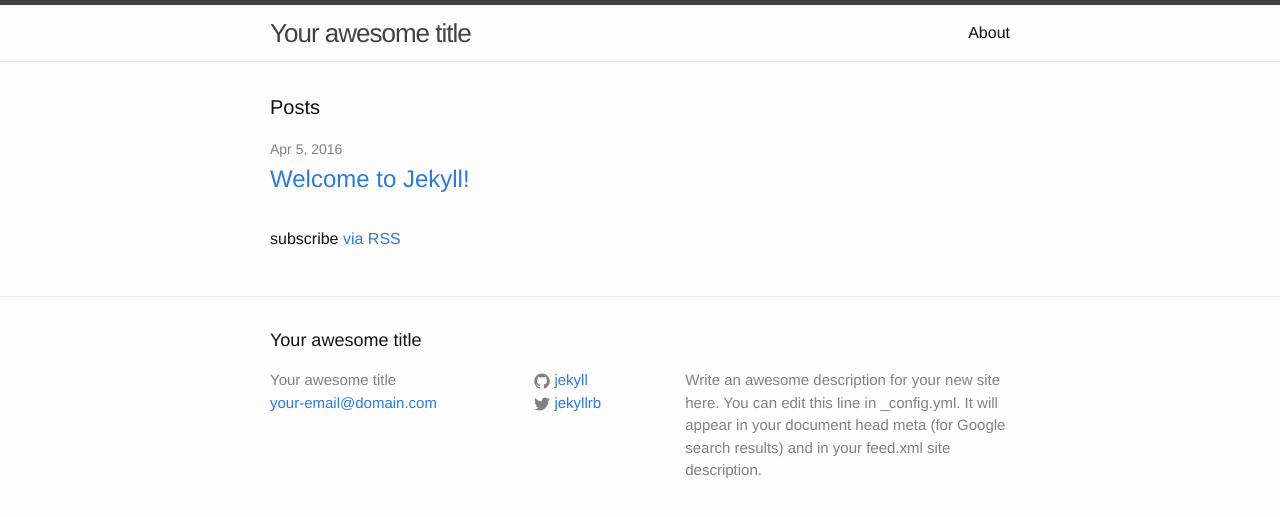
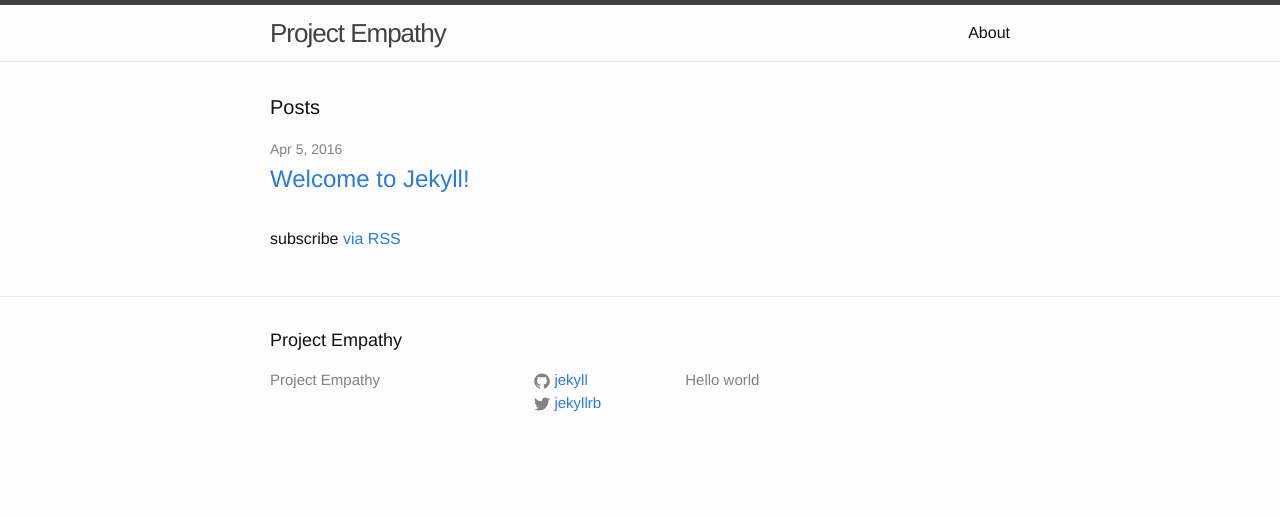
Before and after one commit to ProjectEmpathy/projectempathy.github.io, a Jekyll site: the page built from index.html, in a window 1280 px wide. Shown: the top 517 px of the page. Built offline with Jekyll 4.4.1, drawn with Linux system fonts in a browser that asks for light colours.

Commit message:
update config.yml

```diff
--- a/_config.yml
+++ b/_config.yml
@@ -1,17 +1,9 @@
-# Welcome to Jekyll!
-#
-# This config file is meant for settings that affect your whole blog, values
-# which you are expected to set up once and rarely need to edit after that.
-# For technical reasons, this file is *NOT* reloaded automatically when you use
-# 'jekyll serve'. If you change this file, please restart the server process.
 
 # Site settings
-title: Your awesome title
-email: your-email@domain.com
+title: Project Empathy
+
 description: > # this means to ignore newlines until "baseurl:"
-  Write an awesome description for your new site here. You can edit this
-  line in _config.yml. It will appear in your document head meta (for
-  Google search results) and in your feed.xml site description.
+  Hello world
 baseurl: "" # the subpath of your site, e.g. /blog
 url: "http://yourdomain.com" # the base hostname & protocol for your site
 twitter_username: jekyllrb
```
